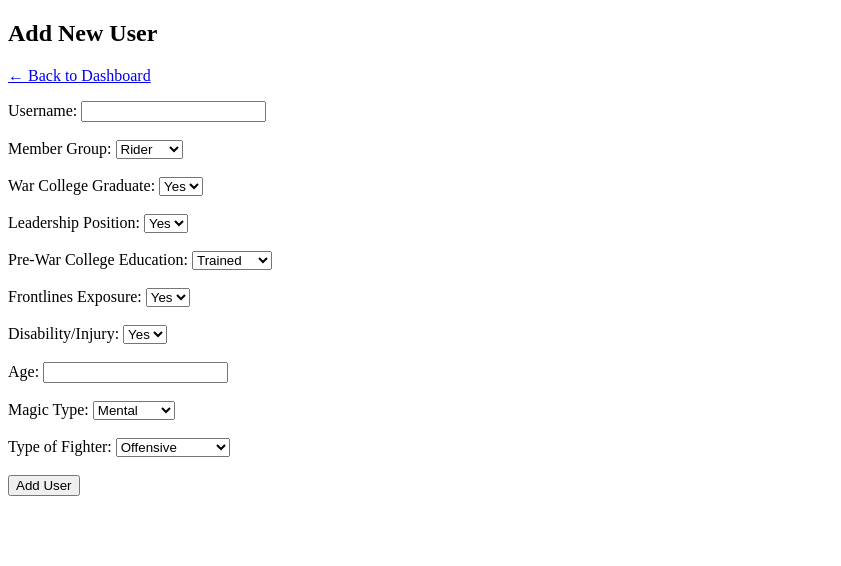
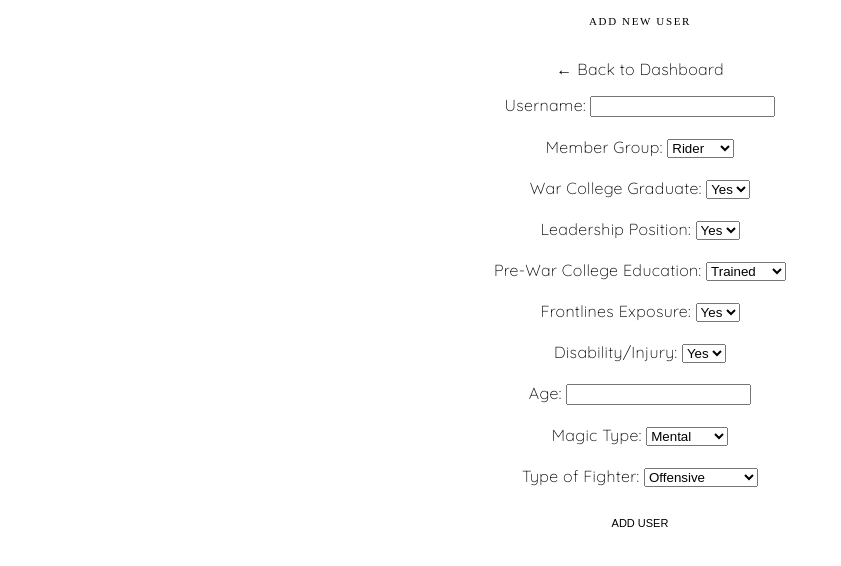
Before and after one commit to cessmarga/basgiathrp, a Flask app: page /admin/add_user in a window 1280 px wide. Shown: the top 566 px of the page, without its empty margins (0-841 px from the left). Run offline with Flask 3, Linux system fonts and the light colour scheme; a user stored in the database is signed in; some web fonts are replaced.

Commit message:
Update add_user.html css

```diff
--- a/templates/add_user.html
+++ b/templates/add_user.html
@@ -1,6 +1,10 @@
 <!DOCTYPE html>
 <html>
-<head><title>Add User</title></head>
+<head>
+  <link rel="stylesheet" href="{{ url_for('static', filename='css/style.css') }}">
+  <link rel="shortcut icon" type="image/jpg" href="https://files.jcink.net/uploads2/basgiathrp/basgiath.png" />
+  <title>Add User</title>
+</head>
 <body>
   <h2>Add New User</h2>
   <p><a href="{{ url_for('admin_dashboard') }}">← Back to Dashboard</a></p>
```
